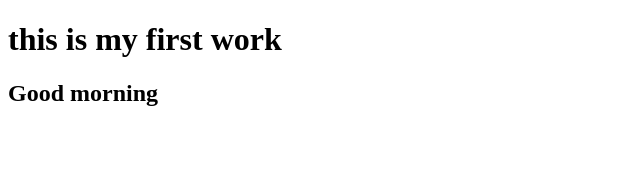
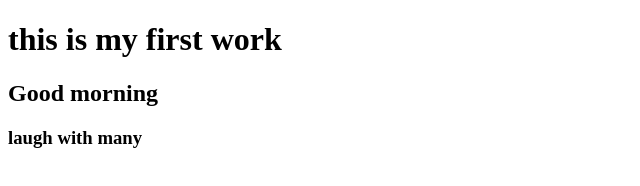
Before and after one commit to asif323/my-first-website, a plain HTML site: page index.html in a window 1280 px wide. Shown: the whole page, without its empty margins (0-640 px from the left). Drawn offline with Linux system fonts and the light colour scheme.

Commit message:
adding code in second branch

```diff
--- a/index.html
+++ b/index.html
@@ -8,5 +8,6 @@
 <body>
     <h1>this is my first work</h1>
     <h2>Good morning</h2>
+    <h3>laugh with many</h3>
 </body>
 </html>
```
